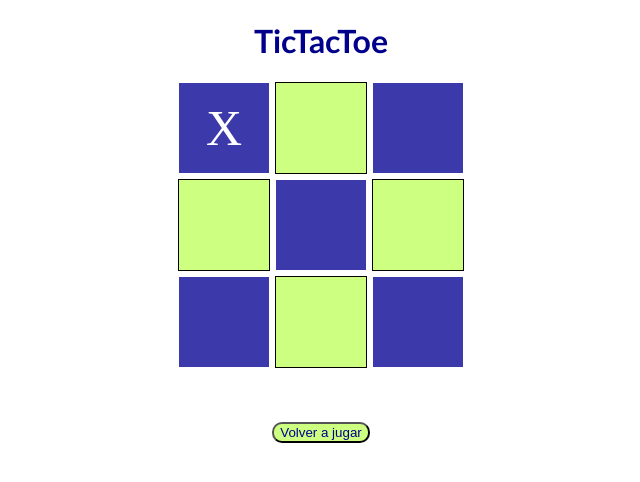
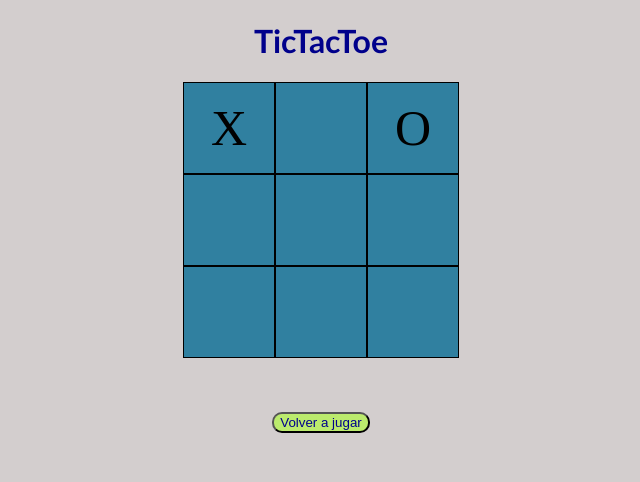
Before and after one commit to Josebeth02/Juego-del-gato, a plain HTML site: page index.html in a window 1280 px wide. Both pictures are taken after a click on the element 543 px from the left and 127 px from the top of the page. Shown: the whole page, without its empty margins (319-959 px from the left). Drawn offline with Linux system fonts and the light colour scheme.

Commit message:
Actualización3

```diff
--- a/estilo/style.css
+++ b/estilo/style.css
@@ -1,4 +1,3 @@
-
 .celdas{
     width: 90px;
     height: 90px;
@@ -8,32 +7,25 @@
     color: white;
     align-items: center;
     justify-content: center;
+    background-color: rgba(11, 111, 150, 0.808);
+    color: black;
+    display: flex;
+    font-size: 50px;
+    border-radius: 0px;
+    border-color: black;
 }
 #cuadro{
     display: grid;
     grid-template-columns: repeat(3,auto);
     margin: auto;
     width: 200px;
-    gap: 5px;
     justify-content: center;
 
 }
 .tit{
     text-align: center;
-    font-family: 'Gill Sans', 'Gill Sans MT', Calibri, 'Trebuchet MS', sans-serif;
+    font-family: 'Gill Sans', 'Gill Sans MT', 'Trebuchet MS', sans-serif;
     color: darkblue;
-}
-.celdapar{
-    background-color: rgba(14, 11, 150, 0.808);
-    color: white;
-    display: flex;
-    font-size: 50px;
-}
-.celimpar{
-    background-color: rgba(172, 255, 47, 0.605);
-    color: black;
-    display: flex;
-    font-size: 50px;
 }
 .anuncio{
     display: flex;
@@ -45,3 +37,7 @@
     color: darkblue;
     display: flex;
 }
+
+body{
+    background-color: rgb(211, 206, 206);
+}
--- a/index.html
+++ b/index.html
@@ -13,15 +13,15 @@
 
     <div id="cuadro">
 
-        <div class="celdas celdapar"></div>
-        <div class="celdas celimpar"></div>
-        <div class="celdas celdapar"></div>
-        <div class="celdas celimpar"></div>
-        <div class="celdas celdapar"></div>
-        <div class="celdas celimpar"></div>
-        <div class="celdas celdapar"></div>
-        <div class="celdas celimpar"></div>
-        <div class="celdas celdapar"></div>
+        <div class="celdas"></div>
+        <div class="celdas"></div>
+        <div class="celdas"></div>
+        <div class="celdas"></div>
+        <div class="celdas"></div>
+        <div class="celdas"></div>
+        <div class="celdas"></div>
+        <div class="celdas"></div>
+        <div class="celdas"></div>
 
     </div>
     <br> <br> <br>
--- a/js/juego.js
+++ b/js/juego.js
@@ -2,6 +2,9 @@ let celdas = document.getElementsByClassName("celdas");
 const cuadro = document.getElementById("cuadro");
 const anuncio = document.getElementsByClassName("anuncio");
 const btn = document.getElementById("btn");
+let celdasDisponibles =[];
+let celdasOcupadas =[];
+let celdasDesocupadas =[];
 
 let jugador = true;
 
@@ -11,31 +14,75 @@ const ganar = [
     [3,4,5], [6,7,8]];
 
 for (let index = 0; index < celdas.length; index++) {
+    celdasDisponibles.push(index)
     celdas[index].addEventListener("click",function() {
+    if (celdas[index].textContent == "" ) {
+            celdas[index].innerHTML = "X";
+            celdasOcupadas.push(index);
+            celdasDesocupadas = celdasDisponibles.filter(el => !celdasOcupadas.includes(el));
+            retornar()
+            ganadores()
 
-   if (jugador == true) {
-        celdas[index].innerHTML = "X"
-        jugador = false;
-        } else {
-        celdas[index].innerHTML = "O"
-        jugador = true
-        }
+    }else{
+        alert("Casilla ocupada")
+    }
+})
+}
+ function retornar() {
+        let num  = celdasDesocupadas[Math.floor(Math.random() * (celdasDesocupadas.length))];
+        celdas[num].innerHTML = "O";
+        celdasOcupadas.push(num);
+        console.log(celdasDesocupadas);
+        console.log("Celdas Ocupadas ", celdasOcupadas);
+    }
 
-for (let index = 0; index < ganar.length; index++) {
+    function ganadores() {
+   for (let combinación of ganar) {
+     if (celdas[combinación[0]].textContent == "X" && celdas[combinación[1]].textContent == "X" && celdas[combinación[2]].textContent == "X"){
+        alert("¡Ha ganado X!");
+        console.log("¡Ha ganado X!");
+    }
+    if (celdas[combinación[0]].textContent == "O" && celdas[combinación[1]].textContent == "O" && celdas[combinación[2]].textContent == "O"){
+        alert("¡Ha ganado O!");
+        console.log("¡Ha ganado O!");
+     }
+     }
+     if (celdas) {
 
-        }
-
-    })
-}
+     }
+     btn.addEventListener("click",function() {
+      location.reload();
+     })
+    }
 
 
 
 
-if (ganar == true) {
-    jugador = ganar
-    alert = "Haz ganado"
-} else {
 
 
 
-}
+
+
+
+
+
+
+
+
+
+
+
+
+
+
+
+
+
+
+
+      // if (celdaContenedores.includes("")){
+       // empate++
+       // empates.textContent = empate
+       // alert("Empate")
+       // console.log(empates);
+       // return true }
```
Also changed, not shown: formato.txt (added).
